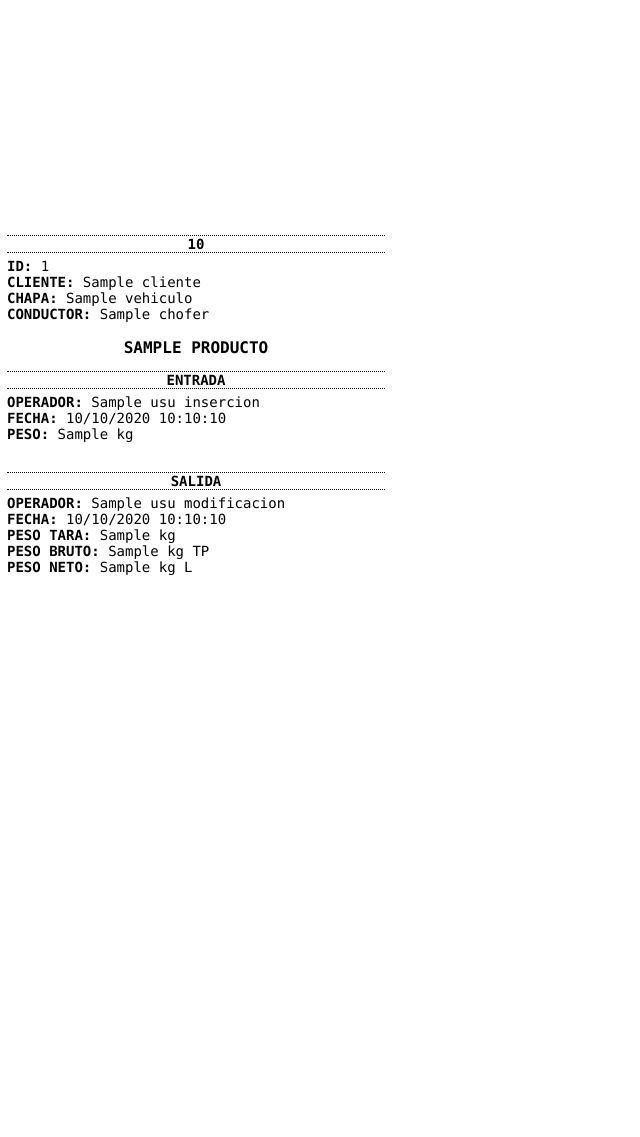
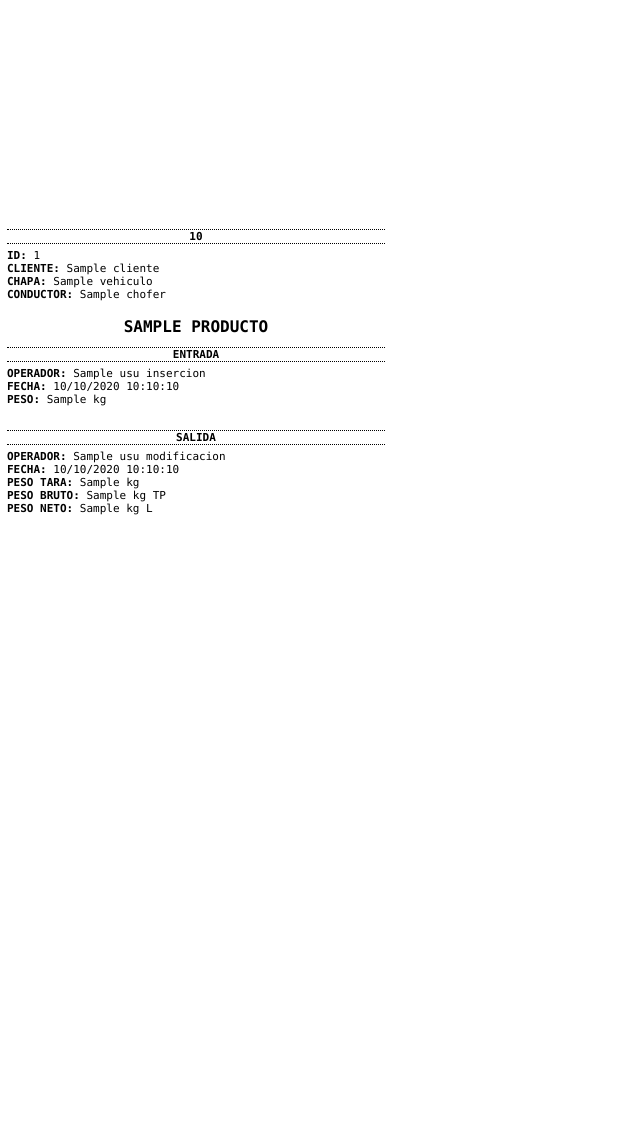
Before and after one commit to arnaldocorreaxO/bascula_tigre, a Django app: template app/core/bascula/templates/movimiento/ticket.html in a window 1280 px wide. Shown: the whole page, without its empty margins (0-640 px from the left). Run offline with Django 3.2, Linux system fonts and the light colour scheme; the template is opened without the code that fills it: most values are stand-ins (such as "Sample title", 1, 10 or a date in 2020); parts of the project's set-up code (start-up, migrations or seed data) failed here and were passed over.

Commit message:
Change Ticket

```diff
--- a/app/core/bascula/templates/movimiento/ticket.html
+++ b/app/core/bascula/templates/movimiento/ticket.html
@@ -20,12 +20,12 @@
             font-style: normal;
             padding: 0;
             margin: 0;
-            font-size: 14px;
+            font-size: 11px;
             color: black !important;
         }
 
         p {
-            font-size: 14px;
+            font-size: 11px;
         }
 
         .content {
@@ -39,7 +39,7 @@
         }
 
         .client {
-            font-size: 14px;
+            font-size: 11px;
             margin-top: 0;
             padding-top: 0;
             margin-bottom: 5px;
@@ -68,7 +68,7 @@
         }
 
         .ticket {
-            font-size: 14px;
+            font-size: 11px;
             font-weight: bold;
             text-transform: uppercase;
             text-align: center;
@@ -82,7 +82,7 @@
             /* margin-bottom: 5px; */
         }
         .linea {
-            font-size: 14px;
+            font-size: 11px;
             font-weight: bold;
             text-transform: uppercase;
             text-align: center;
```
